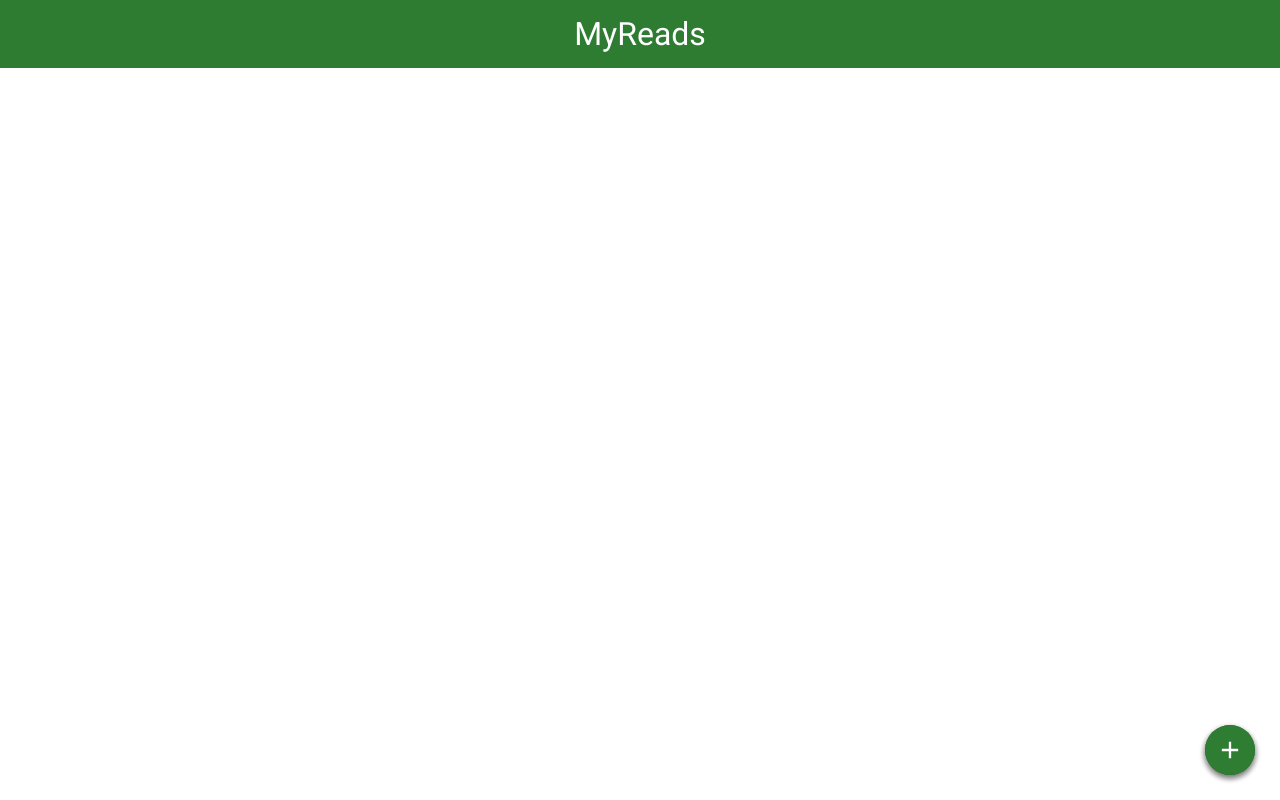
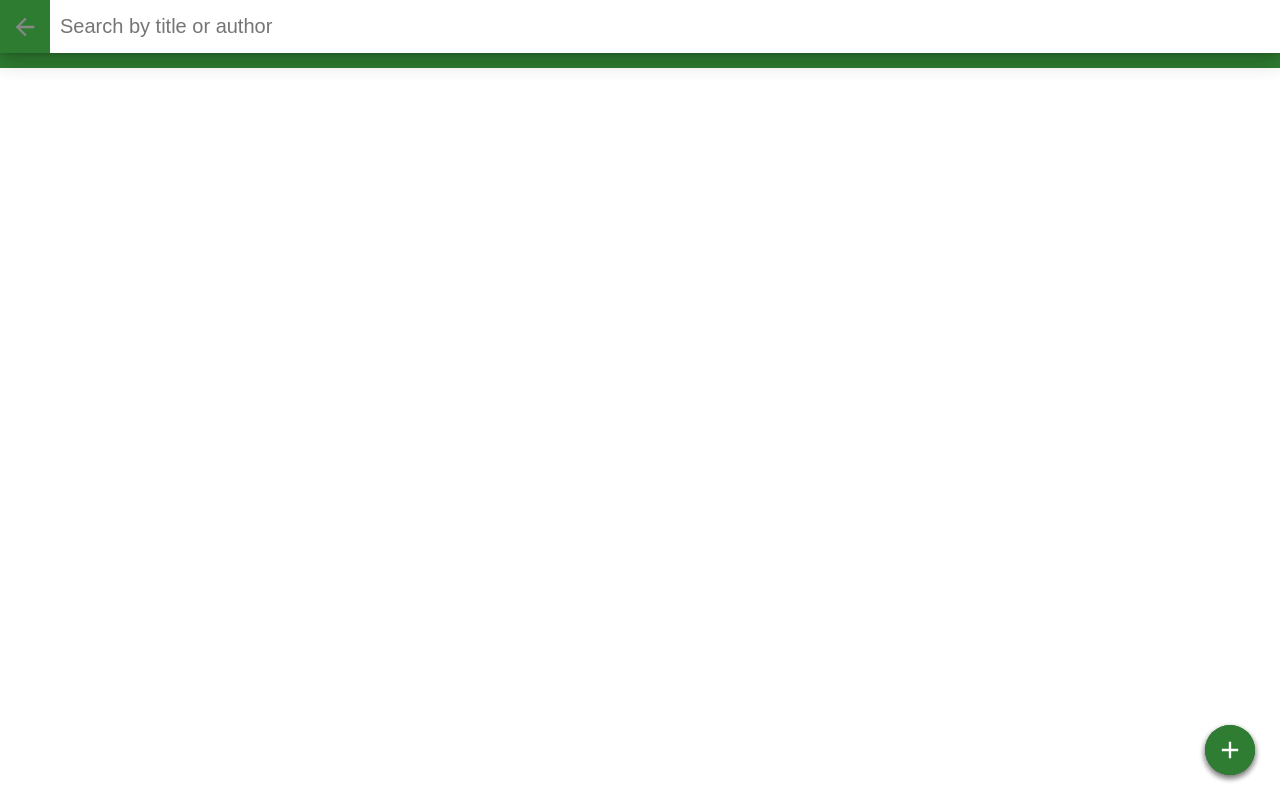
Before and after one commit to gavinkeene1/Passer-Rating-Comparison-Tool, a React (Create React App) app: page /search in a window 1280 px wide. Built offline with nearby package versions, Linux system fonts and the light colour scheme; no server answers; the HTML template or start-up script is replaced by a standard one.

Commit message:
Change the Route Path for SearchBooks to "/Search"

```diff
--- a/src/App.js
+++ b/src/App.js
@@ -47,7 +47,7 @@ class BooksApp extends React.Component {
             </div>
             <div className="open-search">
                 <Link
-                  to='search-books'
+                  to='search'
                   class='open-search'
                 >
                 Add a book
@@ -61,7 +61,7 @@ class BooksApp extends React.Component {
           updateShelf={this.updateShelf}
           />
         )} />
-        <Route path='/search-books' render={({history}) => (
+        <Route path='/search' render={({history}) => (
           <SearchBooks
 
         />
--- a/src/SearchBooks.js
+++ b/src/SearchBooks.js
@@ -22,7 +22,6 @@ class SearchBooks extends React.Component {
                   you don't find a specific author or title. Every search is limited by search terms.
                 */}
                 <input type="text" placeholder="Search by title or author"/>
-
               </div>
             </div>
             <div className="search-books-results">
```
